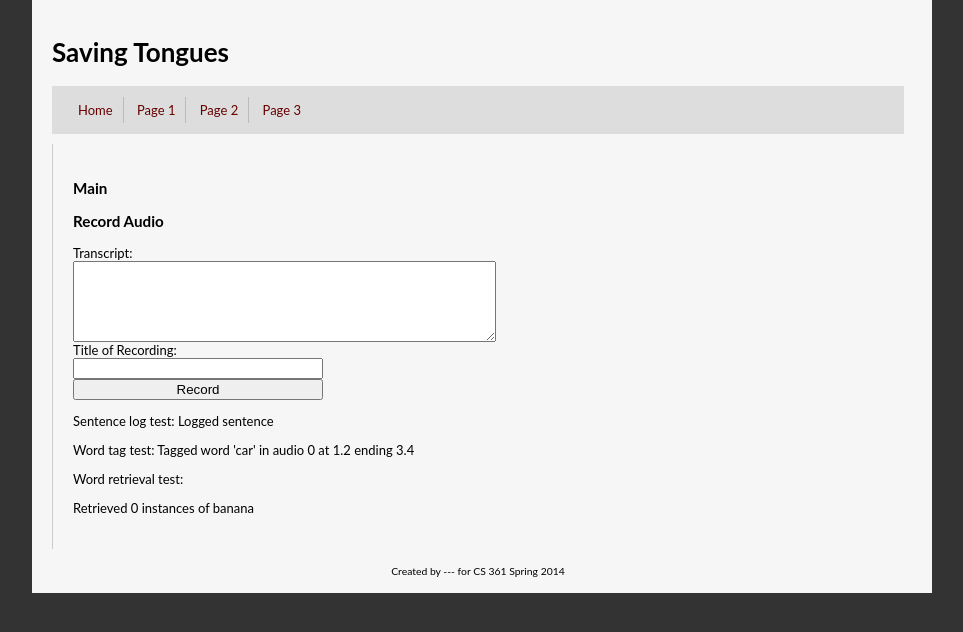
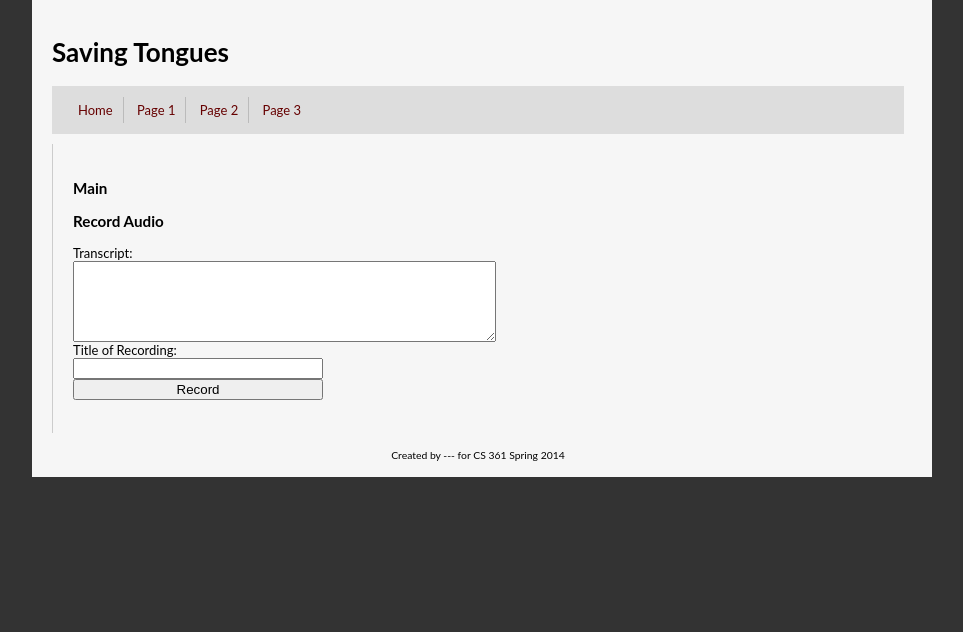
Before and after one commit to yoos/cs361sp2014, a PHP site: page / in a window 1280 px wide. Shown: the part 39-671 px from the top of the page, without its empty margins (178-1141 px from the left). Run offline with PHP 8.4, Linux system fonts and the light colour scheme; data that the repository does not hold is empty.

Commit message:
Merge main.

```diff
--- a/main.php
+++ b/main.php
@@ -1,8 +1,6 @@
 <?php
 require_once('io.php');
 ?>
-
-<p>
 
 <h3>Record Audio</h3>
 
@@ -16,27 +14,3 @@
 	<input type="submit" value="Record" id="record-submit">
 
 </form>
-
-
-Sentence log test:
-
-<?php
-$audio_id = log_sentence(0, "test");
-?>
-</p>
-
-<p>
-Word tag test:
-
-<?php
-tag_word($audio_id, "car", 1.2, 3.4);
-?>
-</p>
-
-<p>
-Word retrieval test:
-
-<?php
-get_word("banana");
-?>
-</p>
```
